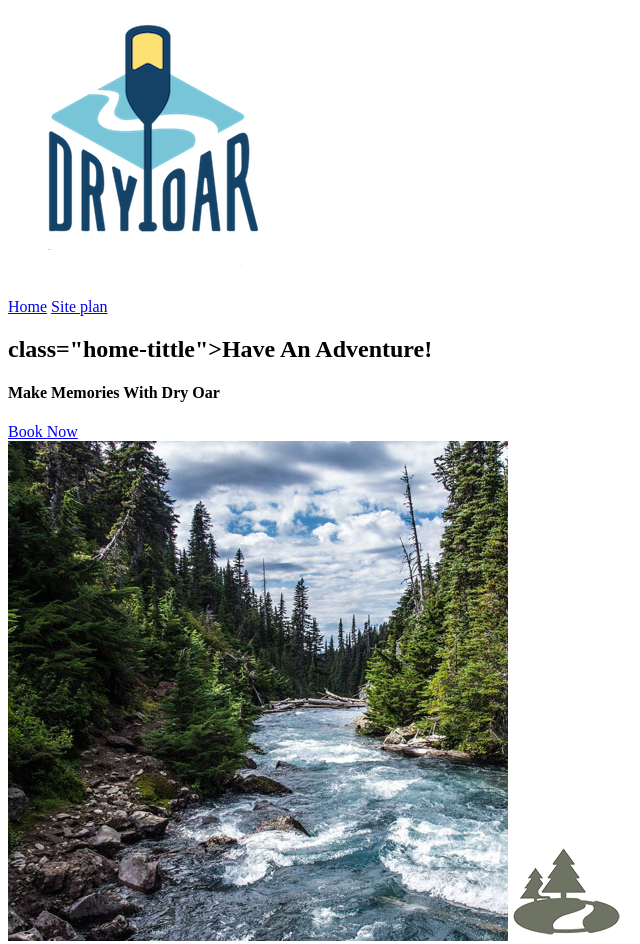
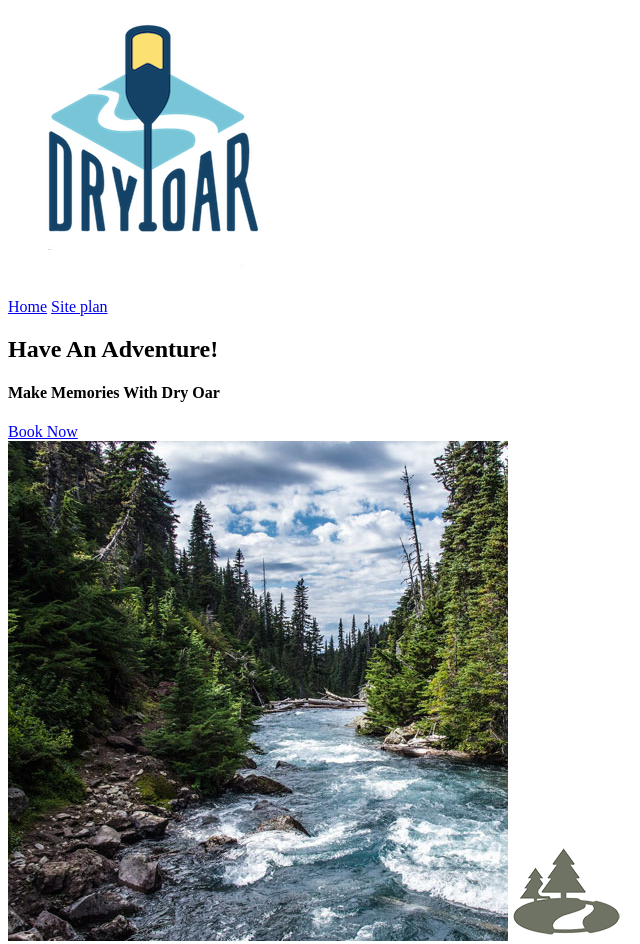
Before and after one commit to grahamssendagire/wdd130, a plain HTML site: page wwr/index.html in a window 1280 px wide. Shown: the top 944 px of the page, without its empty margins (0-640 px from the left). Drawn offline with Linux system fonts and the light colour scheme; files whose address does not match are found by name.

Commit message:
added page

```diff
--- a/wwr/index.html
+++ b/wwr/index.html
@@ -21,7 +21,7 @@
         <img id ="hero-img" scr="images/hero.png" alt="people enjoying white water rafting">
   </div>
   <section id="hero-msg">
-       <h1> class="home-tittle">Have An Adventure!</h1>
+       <h1 class="home-title">Have An Adventure!</h1>
        <h4>Make Memories With Dry Oar</h4>
        <div class='button-box'>
         <a class='book' href="contactus.html">Book Now</a>
```
Also changed, not shown: wwr/images/oars.png (renamed from oars.png).
